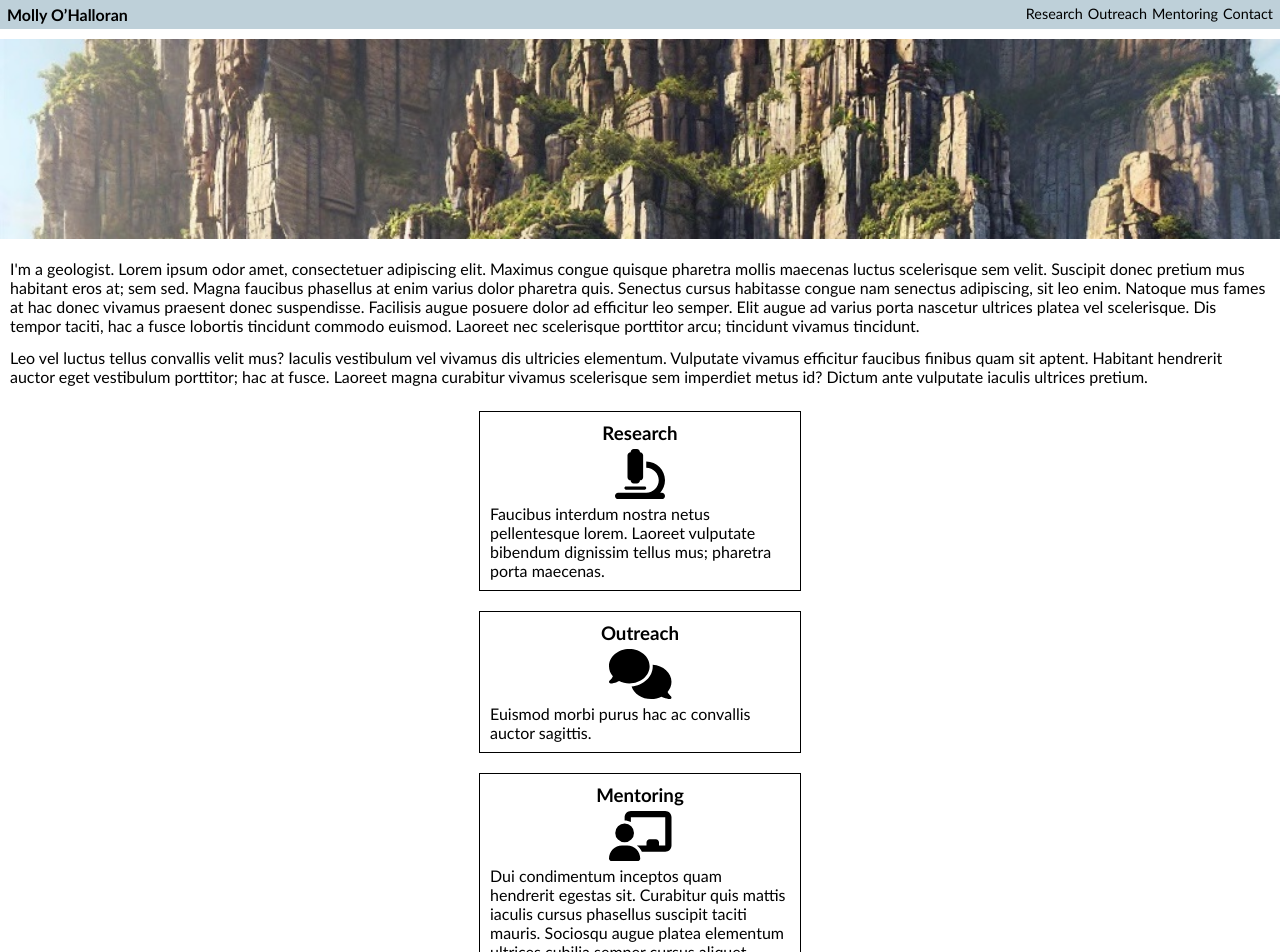
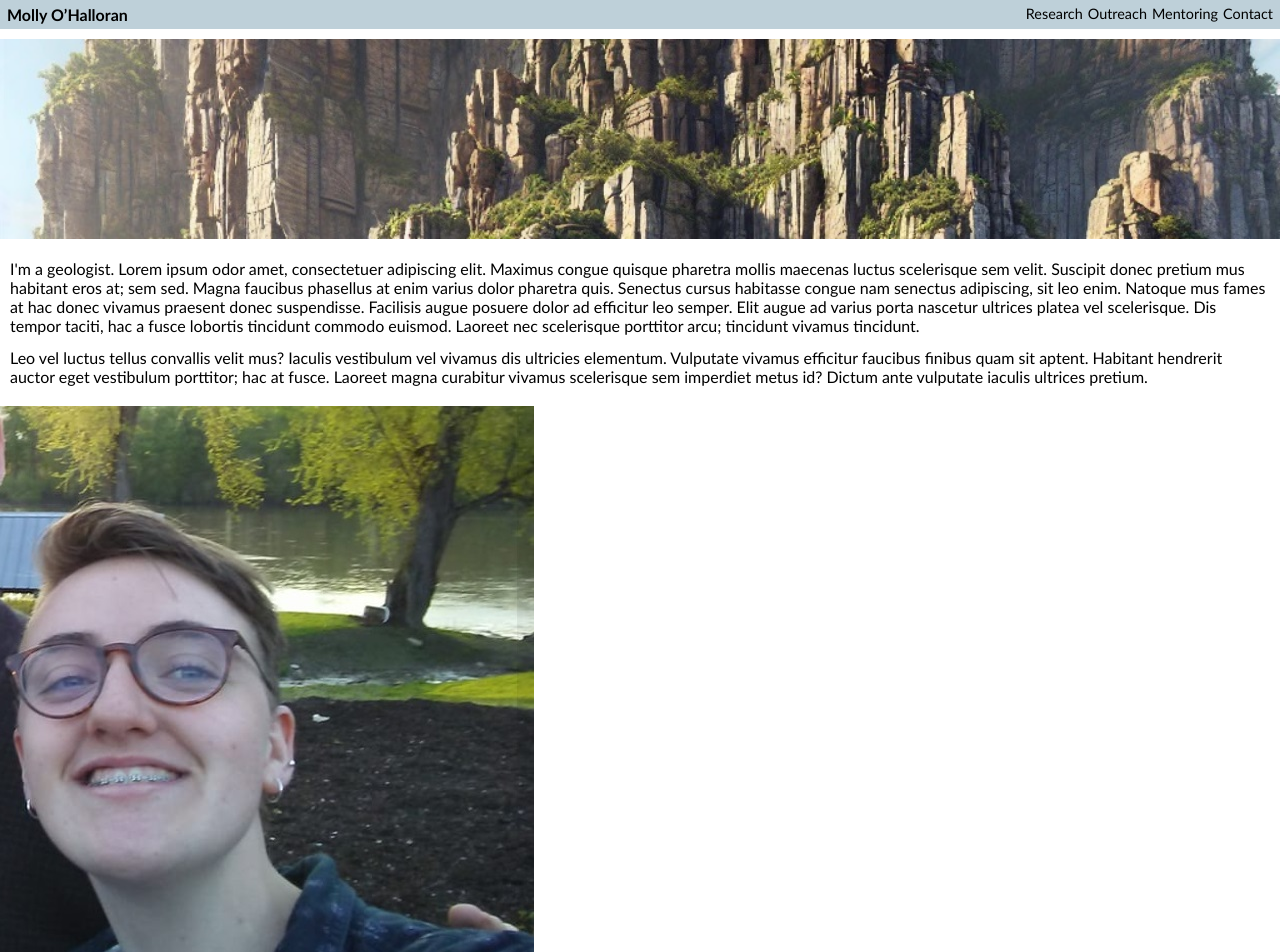
Before and after one commit to mohalloran00/mohalloran00.github.io, a React (Vite) app in the folder react-vite/: page / in a window 1280 px wide. Shown: the top 952 px of the page. Built offline with nearby package versions, Linux system fonts and the light colour scheme.

Commit message:
added MyFace

```diff
--- a/react-vite/src/components/LandingPage/LandingPage.jsx
+++ b/react-vite/src/components/LandingPage/LandingPage.jsx
@@ -1,5 +1,6 @@
 import AboutMe from './AboutMe';
 import BigNavigation from './BigNavigation';
+import MyFace from './MyFace';
 import Screensavers from './Screensavers';
 
 export default function LandingPage() {
@@ -7,6 +8,7 @@ export default function LandingPage() {
     <>
       <Screensavers />
       <AboutMe />
+      <MyFace />
       <BigNavigation />
     </>
   );
--- /dev/null
+++ b/react-vite/src/components/LandingPage/MyFace.jsx
@@ -0,0 +1,3 @@
+export default function MyFace() {
+  return <img className='my-face' src='molly.jpg' />;
+}
```
Also changed, not shown: react-vite/public/molly.jpg (added).
